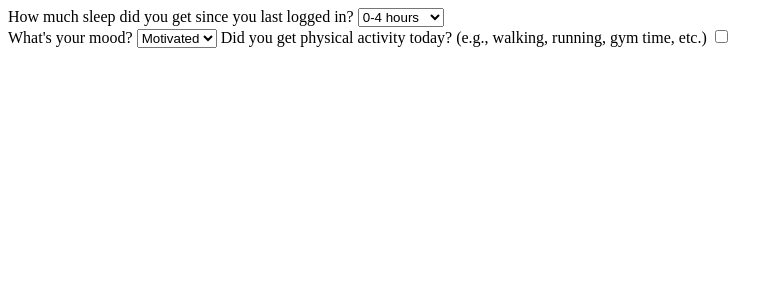
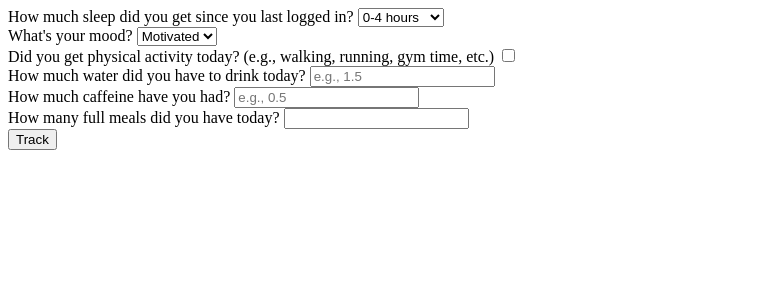
Before and after one commit to zcoder365/AntiBurnout-McHacks13, a Flask app: page /track in a window 1280 px wide. Shown: the top 300 px of the page, without its empty margins (0-783 px from the left). Run offline with Flask 3, Linux system fonts and the light colour scheme.

Commit message:
finish tracking form in track.html

```diff
--- a/templates/track.html
+++ b/templates/track.html
@@ -21,9 +21,30 @@
         <option value="anxious">Anxious</option>
     </select>
 
+    <br>
+
     <label for="physical-activity">Did you get physical activity today? (e.g., walking, running, gym time, etc.)</label>
     <input type="checkbox" id="physical-activity" name="physical-activity" value="yes">
     <input type="hidden" name="physical-activity" value="no">
+
+    <br>
+
+    <label for="water">How much water did you have to drink today?</label>
+    <input type="number" id="water" name="number" step="0.5" placeholder="e.g., 1.5">
+
+    <br>
+
+    <label for="caffeine">How much caffeine have you had?</label>
+    <input type="number" id="caffeine" name="caffeine" step="0.5" placeholder="e.g., 0.5">
+
+    <br>
+
+    <label for="meals">How many full meals did you have today?</label>
+    <input type="number" id="meal" name="meal" step="1">
+
+    <br>
+
+    <input type="submit" value="Track">
 </form>
 
 {% endblock %}
```
